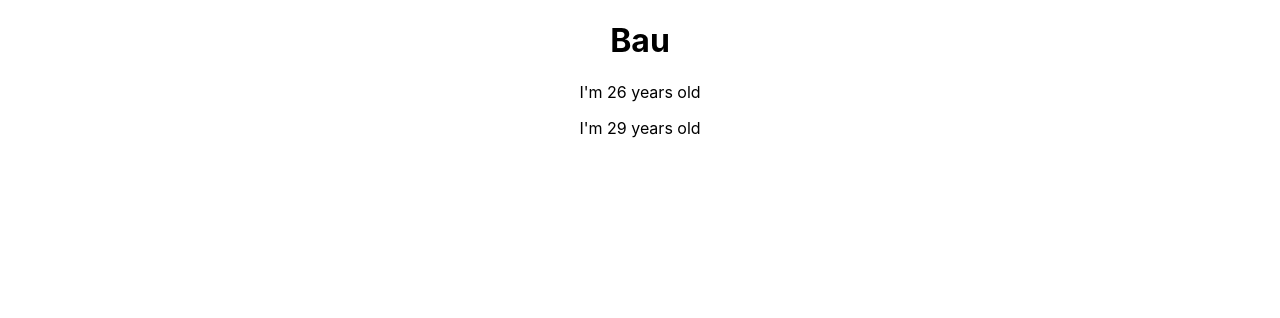
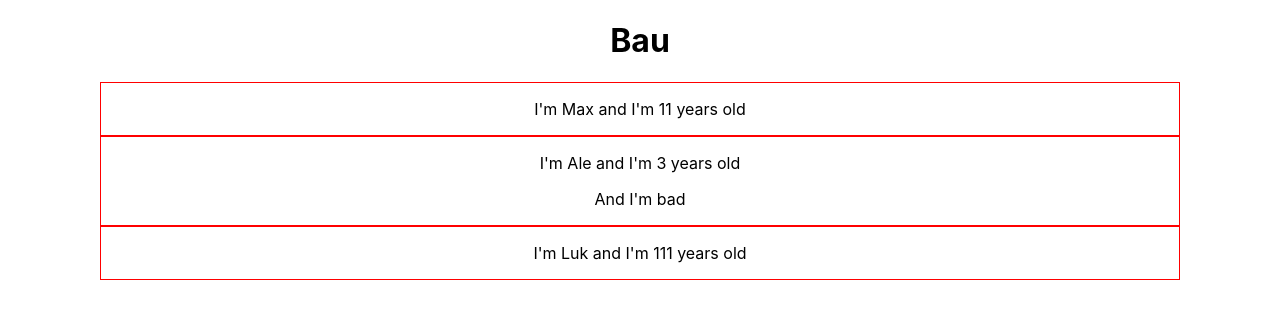
Before and after one commit to lucabit73/react-tutorial, a React (Create React App) app: page / in a window 1280 px wide. Shown: the top 318 px of the page. Built offline with nearby package versions, Linux system fonts and the light colour scheme.

Commit message:
dynamic content and children

```diff
--- a/src/App.css
+++ b/src/App.css
@@ -1,3 +1,9 @@
 .App {
   text-align: center;
 }
+
+.person {
+  border: 1px solid red;
+  margin-left: 100px;
+  margin-right: 100px;
+}
--- a/src/App.js
+++ b/src/App.js
@@ -7,8 +7,9 @@ class App extends Component {
     return (
       <div className="App">
         <h1>Bau</h1>
-        <Person />
-        <Person />
+        <Person name="Max" age="11"/>
+        <Person name="Ale" age="3"><p>And I'm bad</p></Person>
+        <Person name="Luk" age="111"/>
       </div>
     );
   }
--- a/src/Person/Person.js
+++ b/src/Person/Person.js
@@ -1,7 +1,12 @@
 import React from 'react';
 
-const person = () => {
-    return <p>I'm {Math.floor(Math.random() * 30)} years old</p>
+const person = (props) => {
+    return (
+        <div className="person">
+            <p>I'm {props.name} and I'm {props.age} years old</p>
+            {props.children}
+        </div>
+    )
 }
 
 export default person
```
